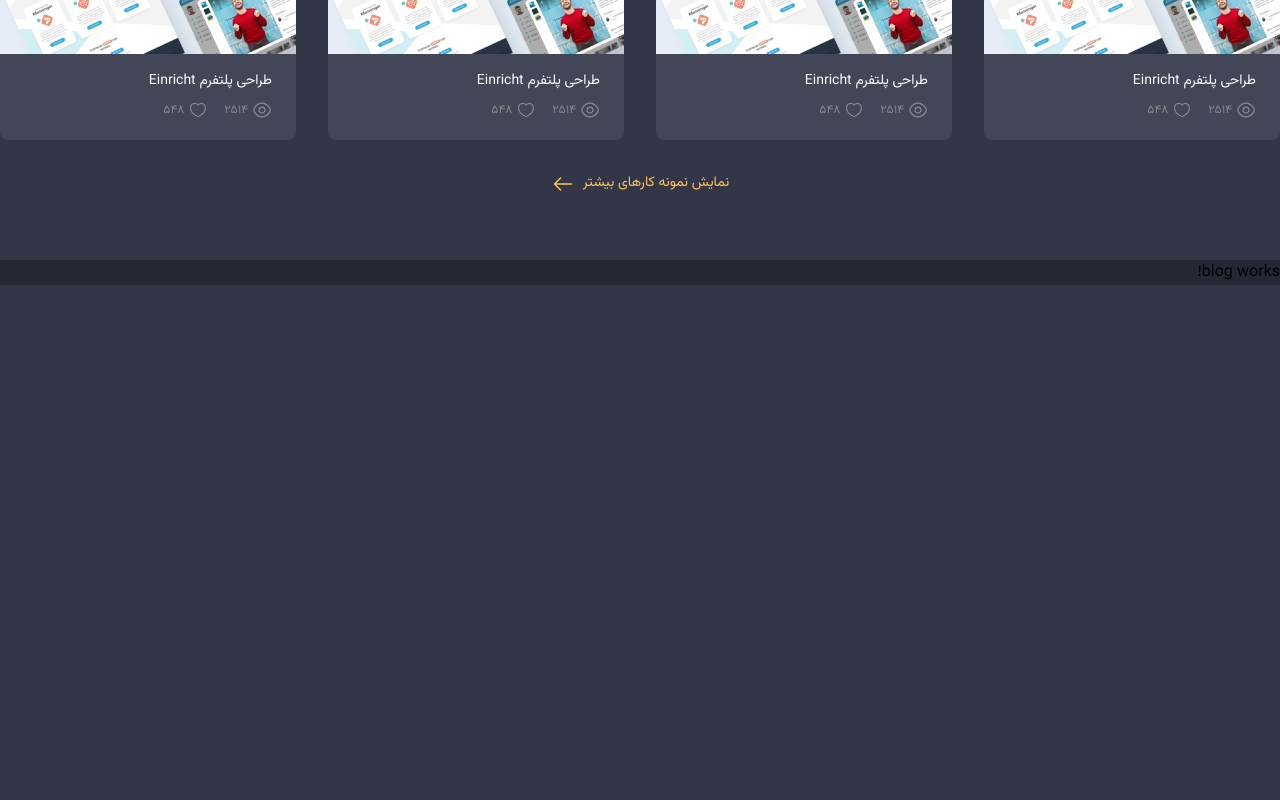
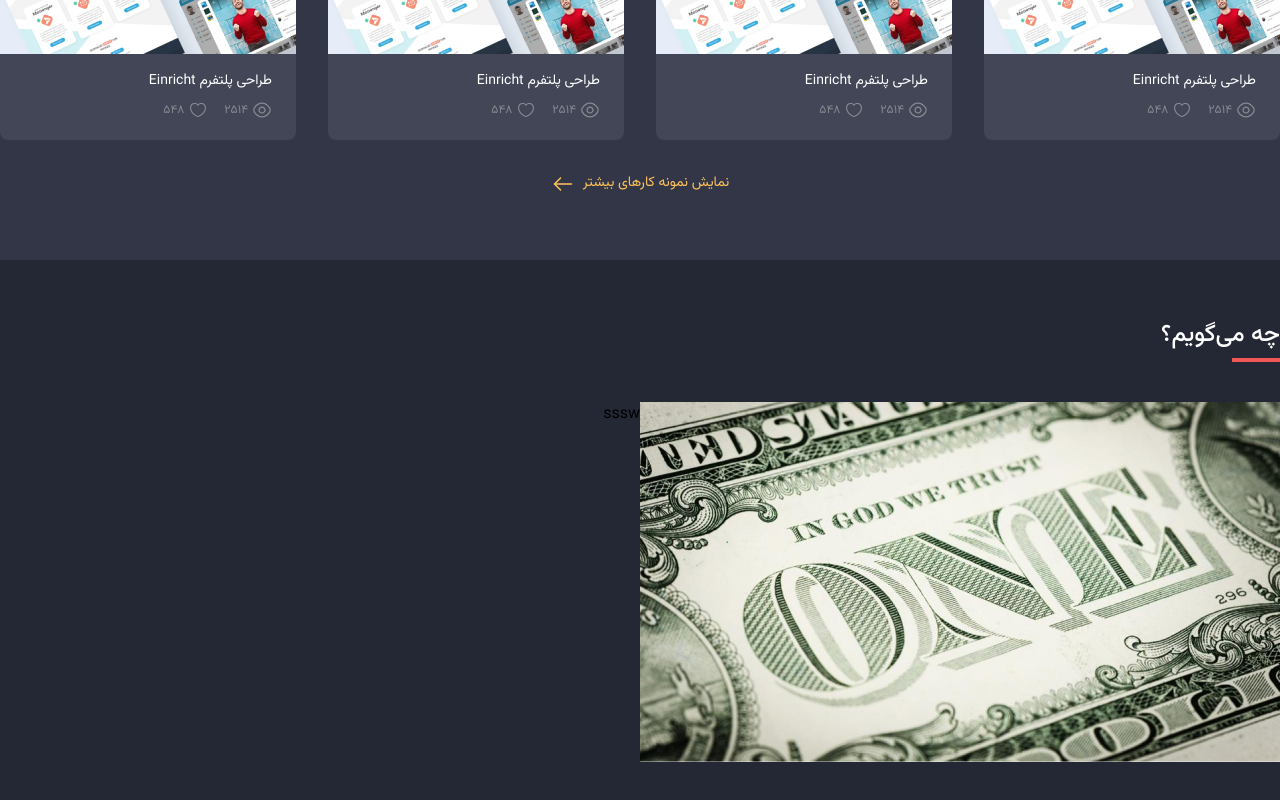
Before and after one commit to RezaNrzdh/RezaNrzdh, an Angular app in the folder client/: page / in a window 1280 px wide. Shown: the part 1695-2495 px from the top of the page. Before the commit the page ends 1980 px from the top, so only its background shows below. Built offline with nearby package versions, Linux system fonts and the light colour scheme.

Commit message:
change import to use

```diff
--- a/client/src/app/feature/home/component/blog/blog.component.html
+++ b/client/src/app/feature/home/component/blog/blog.component.html
@@ -1 +1,9 @@
-<p>blog works!</p>
+<div class="blog flex column laptop">
+    <h2 class="headline-4 color-text margin-top-56">چه می‌گویم؟</h2>
+    <div class="flex margin-top-40 margin-bot-56">
+        <div class="flex column width-half">
+            <img src="assets/images/blogsample.jpg" />
+        </div>
+        <div class="flex column width-half">sssw</div>
+    </div>
+</div>
--- a/client/src/app/feature/home/component/blog/blog.component.scss
+++ b/client/src/app/feature/home/component/blog/blog.component.scss
@@ -0,0 +1,15 @@
+@use "src/assets/styles/color";
+@use "src/assets/styles/typography";
+
+:host {
+    h2{
+        &:after{
+            display: flex;
+            content: "";
+            width: 48px;
+            height: 4px;
+            background-color: color.$color-primary;
+            margin-top: 4px;
+        }
+    }
+}
--- a/client/src/app/feature/home/component/experience/experience.component.scss
+++ b/client/src/app/feature/home/component/experience/experience.component.scss
@@ -1,5 +1,5 @@
-@import "src/assets/styles/color";
-@import "src/assets/styles/typography";
+@use "src/assets/styles/color";
+@use "src/assets/styles/typography";
 
 :host{
     &:before{
@@ -9,7 +9,7 @@
         content: "";
         width: 100%;
         height: 320px;
-        background-color: $color-gray-3;
+        background-color: color.$color-gray-3;
     }
     .experience{
         position: relative;
--- a/client/src/app/feature/home/component/portfolio/portfolio.component.html
+++ b/client/src/app/feature/home/component/portfolio/portfolio.component.html
@@ -26,5 +26,5 @@
 
         </div>
     </div>
-    <a routerLink="about" class="nextBtn flex margin-ctr margin-top-32 body-2 color-secondary">نمایش نمونه کارهای بیشتر</a>
+    <a routerLink="portfolio" class="nextBtn flex margin-ctr margin-top-32 body-2 color-secondary">نمایش نمونه کارهای بیشتر</a>
 </div>
--- a/client/src/app/feature/home/component/portfolio/portfolio.component.scss
+++ b/client/src/app/feature/home/component/portfolio/portfolio.component.scss
@@ -1,5 +1,5 @@
-@import "src/assets/styles/color";
-@import "src/assets/styles/typography";
+@use "src/assets/styles/color";
+@use "src/assets/styles/typography";
 
 
 :host{
@@ -10,7 +10,7 @@
                 content: "";
                 width: 48px;
                 height: 4px;
-                background-color: $color-primary;
+                background-color: color.$color-primary;
                 margin: 4px auto 0 auto;
             }
         }
--- a/client/src/app/feature/home/component/slide/slide.component.scss
+++ b/client/src/app/feature/home/component/slide/slide.component.scss
@@ -1,5 +1,5 @@
-@import "src/assets/styles/color";
-@import "src/assets/styles/typography";
+@use "src/assets/styles/color";
+@use "src/assets/styles/typography";
 
 :host{
     width: 1024px;
@@ -26,7 +26,7 @@
             width: 230px;
             height: 230px;
             border-radius: 50%;
-            border: 16px solid $color-gray-1;
+            border: 16px solid color.$color-gray-1;
             box-sizing: border-box;
         }
     }
--- a/client/src/assets/styles/styles.scss
+++ b/client/src/assets/styles/styles.scss
@@ -1,9 +1,9 @@
-@import "fonts";
-@import "color";
-@import "animate";
-@import "typography";
-@import "media";
-@import "variable";
+@use "fonts";
+@use "color";
+@use "animate";
+@use "typography";
+@use "media";
+@use "variable";
 
 body, html {
     padding: 0;
@@ -11,7 +11,7 @@ body, html {
     height: 100%;
     direction: rtl;
     font-family: VazirMatnFont;
-    background-color: $color-gray-2;
+    background-color: color.$color-gray-2;
 }
 
 h1, h2, h3, h4, h5, h6, p {
```
Also changed, not shown: client/src/assets/images/blogsample.jpg (added).
